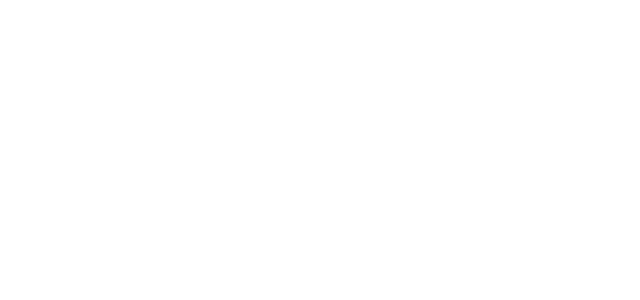
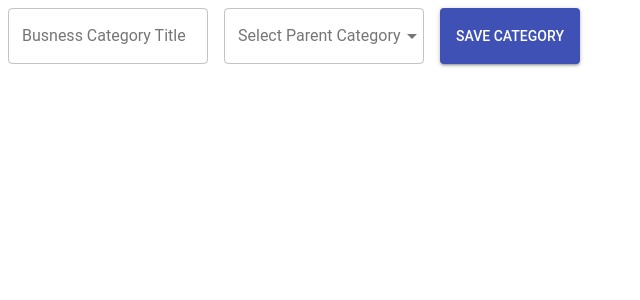
Before and after one commit to skosinskiy/dan-it-final-project, a React (Create React App) app in the folder frontend/admin_panel/: page / in a window 1280 px wide. Shown: the top 300 px of the page, without its empty margins (0-640 px from the left). Built offline with nearby package versions, Linux system fonts and the light colour scheme.

Commit message:
resolve conflicts with master

```diff
--- a/frontend/admin_panel/package.json
+++ b/frontend/admin_panel/package.json
@@ -3,6 +3,7 @@
   "version": "0.1.0",
   "private": true,
   "dependencies": {
+    "@material-ui/core": "^3.9.2",
     "classnames": "^2.2.6",
     "react": "^16.8.3",
     "react-dom": "^16.8.3",
--- a/frontend/admin_panel/src/App.js
+++ b/frontend/admin_panel/src/App.js
@@ -1,5 +1,6 @@
 import React, {Component} from 'react'
 import './App.css'
+import AddbusinessCatgory from './components/AddBusinessCategory'
 
 class App extends Component {
   render () {
@@ -19,6 +20,7 @@ class App extends Component {
         {/* Learn React */}
         {/* </a> */}
         {/* </header> */}
+        <AddbusinessCatgory/>
       </div>
     )
   }
```
Also changed, not shown: 1 other file (tests, documents, lock files or other folders).
